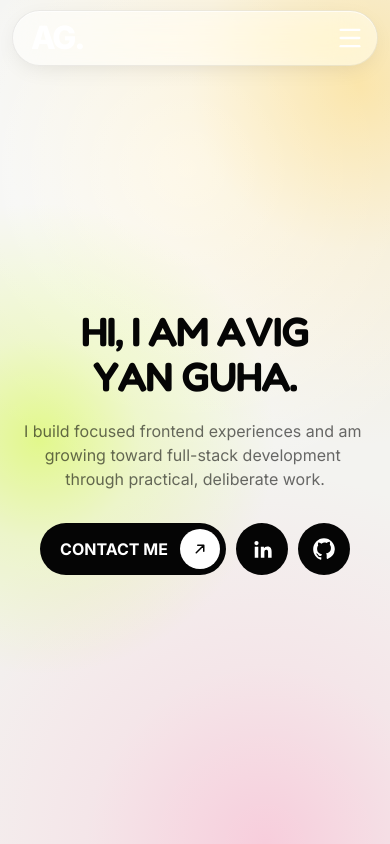
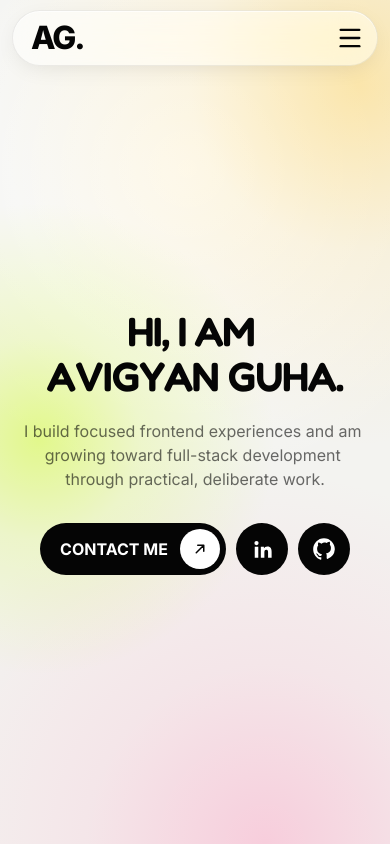
Before and after one commit to avigyanguha/avigyan_portfolio, a React app: page / in a window 390 px wide. Shown: the top 844 px of the page. Built offline with nearby package versions, Linux system fonts and the light colour scheme; the HTML template or start-up script is replaced by a standard one; a web font is replaced by a local one.

Commit message:
prod proof

```diff
--- a/src/data/projects.ts
+++ b/src/data/projects.ts
@@ -1,18 +1,20 @@
 import type { Project } from "../types";
+import avi8Image from "../assets/images/avi8.png";
+import passwordGeneratorImage from "../assets/images/password-generator.png";
 
 export const projects: Project[] = [
   {
     title: "Avi-8 Music Player.",
     description:
       "A personal music player designed to play and organize favourite songs through an interactive and visually engaging interface.",
-    image: "src/assets/images/avi8.png",
+    image: avi8Image,
     githubUrl: "https://github.com/avigyanguha/avi-8-music-player",
   },
   {
     title: "Password Generator.",
     description:
       "A password generator designed to create secure passwords through a simple and user-friendly interface.",
-    image: "src/assets/images/password-generator.png",
+    image: passwordGeneratorImage,
     githubUrl: "https://github.com/avigyanguha/password-generator",
   },
 ];
--- a/src/styles/components/Navbar.css
+++ b/src/styles/components/Navbar.css
@@ -2,6 +2,13 @@
 
 .navbar-wrapper,
 .mobile-navbar {
+  /* Navbar colours live here instead of using the global --color-text-primary /
+     --color-text-secondary tokens. Those are dark-theme values (#ffffff / #a3a3a3),
+     which render white and grey on this light site. */
+  --nav-text: #050505;
+  --nav-text-muted: rgba(5, 5, 5, 0.75);
+  --nav-accent: #050505;
+
   --nav-glass-bg: rgba(255, 255, 255, 0.55);
   --nav-glass-bg-strong: rgba(255, 255, 255, 0.72);
   --nav-glass-blur: blur(20px) saturate(180%);
@@ -12,6 +19,7 @@
 
 /* Browsers without backdrop-filter get a near-opaque surface instead */
 @supports not ((backdrop-filter: blur(1px)) or (-webkit-backdrop-filter: blur(1px))) {
+
   .navbar-wrapper,
   .mobile-navbar {
     --nav-glass-bg: rgba(255, 255, 255, 0.92);
@@ -65,7 +73,7 @@
   transition: none;
   border: none;
   background: transparent;
-  color: var(--color-text-primary);
+  color: var(--nav-text);
   font-family: "Inter Variable", Inter, sans-serif;
   font-size: 56px;
   font-weight: 900;
@@ -77,7 +85,7 @@
 }
 
 .navbar-logo span {
-  color: var(--color-primary);
+  color: var(--nav-accent);
 }
 
 .navbar-links {
@@ -86,6 +94,7 @@
   align-items: center;
   gap: 12px;
 }
+
 /* Shared sliding hover background */
 .navbar-hover-pill {
   position: absolute;
@@ -120,7 +129,7 @@
   border: none;
   border-radius: 999px;
   background: transparent;
-  color: var(--color-text-secondary);
+  color: var(--nav-text-muted);
   font-family: "Inter Variable", Inter, sans-serif;
   font-size: 16px;
   font-weight: 700;
@@ -130,10 +139,11 @@
 }
 
 .navbar-link:hover {
-  color: var(--color-text-primary);
+  color: var(--nav-text);
 }
+
 /* Active section indicator */
-.navbar-link::after {
+/* .navbar-link::after {
   content: "";
   position: absolute;
   left: 50%;
@@ -141,18 +151,19 @@
   width: 5px;
   height: 5px;
   border-radius: 50%;
-  background: var(--color-primary);
+  background: var(--nav-accent);
   transform: translateX(-50%) scale(0);
   transition: transform 0.25s ease;
+} */
+
+.navbar-link--active {
+  color: var(--nav-text);
 }
 
-.navbar-link--active {
-  color: var(--color-text-primary);
-}
+/* .navbar-link--active::after {
+  transform: translateX(-50%) scale(1);
+} */
 
-.navbar-link--active::after {
-  transform: translateX(-50%) scale(1);
-}
 /* Menu button */
 .navbar-menu-button {
   display: none;
@@ -165,7 +176,7 @@
   border: none;
   border-radius: 50%;
   background: transparent;
-  color: var(--color-text-primary);
+  color: var(--nav-text);
   cursor: pointer;
   -webkit-tap-highlight-color: transparent;
   transition:
@@ -180,6 +191,7 @@
 .navbar-menu-button:active {
   transform: scale(0.92);
 }
+
 /* Mobile overlay menu */
 .mobile-navbar {
   position: fixed;
@@ -213,6 +225,7 @@
   pointer-events: auto;
   transform: translateY(0);
 }
+
 .mobile-navbar-links {
   display: flex;
   flex-direction: column;
@@ -228,7 +241,7 @@
   border: none;
   border-bottom: 1px solid rgba(0, 0, 0, 0.08);
   background: transparent;
-  color: var(--color-text-secondary);
+  color: var(--nav-text-muted);
   font-family: "Inter Variable", Inter, sans-serif;
   font-size: clamp(28px, 8vw, 48px);
   font-weight: 800;
@@ -250,7 +263,7 @@
 }
 
 .mobile-navbar-link span {
-  color: var(--color-primary);
+  color: var(--nav-accent);
   font-size: 12px;
   font-weight: 700;
   letter-spacing: 1px;
@@ -258,7 +271,7 @@
 
 .mobile-navbar-link:hover,
 .mobile-navbar-link--active {
-  color: var(--color-text-primary);
+  color: var(--nav-text);
 }
 
 .mobile-navbar-link--active {
@@ -270,7 +283,7 @@
   justify-content: space-between;
   align-items: flex-end;
   padding-top: 24px;
-  color: var(--color-text-secondary);
+  color: var(--nav-text-muted);
   font-family: "Inter Variable", Inter, sans-serif;
   font-size: 10px;
   letter-spacing: 1.5px;
@@ -278,7 +291,7 @@
 
 .mobile-navbar-footer p {
   margin: 0;
-  color: var(--color-text-primary);
+  color: var(--nav-text);
   font-weight: 800;
 }
 
@@ -312,6 +325,7 @@
 
 /*Mobile / small tablet*/
 @media (max-width: 900px) {
+
   .navbar-wrapper,
   .navbar-wrapper--scrolled {
     padding: 12px 16px;
@@ -367,6 +381,7 @@
 }
 
 @media (max-width: 480px) {
+
   .navbar-wrapper,
   .navbar-wrapper--scrolled {
     padding: 10px 12px;
@@ -411,7 +426,7 @@
 .navbar-link:focus-visible,
 .navbar-menu-button:focus-visible,
 .mobile-navbar-link:focus-visible {
-  outline: 2px solid var(--color-primary);
+  outline: 2px solid var(--nav-accent);
 
   outline-offset: 4px;
 }
--- a/src/styles/sections/Hero.css
+++ b/src/styles/sections/Hero.css
@@ -21,29 +21,21 @@
   inset: 0;
   pointer-events: none;
   background:
-    radial-gradient(
-      circle at 10% 52%,
+    radial-gradient(circle at 10% 52%,
       rgba(202, 255, 0, 0.42) 0%,
       rgba(202, 255, 0, 0.16) 18%,
-      transparent 42%
-    ),
-    radial-gradient(
-      circle at 92% 10%,
+      transparent 42%),
+    radial-gradient(circle at 92% 10%,
       rgba(255, 210, 91, 0.48) 0%,
       rgba(255, 210, 91, 0.15) 20%,
-      transparent 43%
-    ),
-    radial-gradient(
-      circle at 68% 100%,
+      transparent 43%),
+    radial-gradient(circle at 68% 100%,
       rgba(255, 133, 181, 0.34) 0%,
       rgba(255, 133, 181, 0.12) 20%,
-      transparent 42%
-    ),
-    radial-gradient(
-      circle at 48% 20%,
+      transparent 42%),
+    radial-gradient(circle at 48% 20%,
       rgba(255, 255, 255, 0.9) 0%,
-      transparent 45%
-    ),
+      transparent 45%),
     #f3f3f0;
 }
 
@@ -81,7 +73,7 @@
   margin: 0;
   color: #050505;
   text-align: center;
-  font-family:"Fredoka", sans-serif;
+  font-family: "Fredoka", sans-serif;
   font-size: clamp(48px, 5vw, 72px);
   font-weight: 400;
   line-height: 1.1;
@@ -129,13 +121,16 @@
     transform 0.25s ease,
     background-color 0.25s ease;
 }
+
 .hero__contact-button:hover {
   transform: translateY(-2px);
   background: #1a1a1a;
 }
+
 .hero__contact-button:active {
   transform: translateY(0);
 }
+
 .hero__contact-text {
   font-family: "Inter Variable", Inter, sans-serif;
   font-size: 16px;
@@ -144,6 +139,7 @@
   text-transform: uppercase;
   white-space: nowrap;
 }
+
 .hero__contact-icon {
   width: 42px;
   height: 42px;
@@ -154,11 +150,13 @@
   background: #ffffff;
   color: #050505;
 }
+
 .hero__contact-arrow {
   width: 18px;
   height: 18px;
   transition: transform 0.25s ease;
 }
+
 .hero__contact-button:hover .hero__contact-arrow {
   transform: translate(2px, -2px);
 }
@@ -180,13 +178,16 @@
     transform 0.25s ease,
     background-color 0.25s ease;
 }
+
 .hero__social-button:hover {
   transform: translateY(-2px);
   background: #1a1a1a;
 }
+
 .hero__social-button:active {
   transform: translateY(0);
 }
+
 .hero__social-icon {
   width: 26px;
   height: 26px;
@@ -206,9 +207,11 @@
   .hero {
     padding: 100px 40px 60px;
   }
+
   .hero__content {
     gap: 40px;
   }
+
   .hero__description {
     max-width: 850px;
   }
@@ -220,16 +223,23 @@
   .hero {
     padding: 100px 24px 60px;
   }
+
   .hero__content {
     gap: 36px;
   }
+
   .hero__text-group {
     gap: 20px;
   }
+
   .hero__title {
     font-size: clamp(40px, 10vw, 58px);
     white-space: normal;
+    overflow-wrap: normal;
+    word-break: normal;
+    hyphens: none;
   }
+
   .hero__description {
     font-size: 18px;
     line-height: 1.5;
@@ -242,26 +252,33 @@
   .hero {
     padding: 90px 18px 50px;
   }
+
   .hero__content {
     gap: 32px;
   }
+
   .hero__title {
     font-size: clamp(36px, 10.5vw, 48px);
   }
+
   .hero__description {
     font-size: 16px;
   }
+
   .hero__actions {
     gap: 10px;
   }
+
   .hero__contact-button {
     height: 52px;
     padding-left: 20px;
   }
+
   .hero__contact-icon {
     width: 40px;
     height: 40px;
   }
+
   .hero__social-button {
     width: 52px;
     height: 52px;
@@ -281,22 +298,27 @@
     padding-left: 16px;
     padding-right: 16px;
   }
+
   .hero__actions {
     flex-wrap: wrap;
     gap: 8px;
   }
+
   .hero__contact-button {
     height: 48px;
     padding-left: 16px;
     gap: 8px;
   }
+
   .hero__contact-text {
     font-size: 15px;
   }
+
   .hero__contact-icon {
     width: 36px;
     height: 36px;
   }
+
   .hero__social-button {
     width: 48px;
     height: 48px;
@@ -305,6 +327,7 @@
 
 /* REDUCED MOTION */
 @media (prefers-reduced-motion: reduce) {
+
   .hero__contact-button,
   .hero__social-button,
   .hero__contact-arrow {
--- a/src/ui/text-effect.tsx
+++ b/src/ui/text-effect.tsx
@@ -215,6 +215,7 @@ type AnimationComponentProps = {
   variants: Variants;
   per: PerType;
   segmentWrapperClassName?: string;
+  customIndex?: number;
 };
 
 const AnimationComponent = React.memo(
@@ -223,6 +224,7 @@ const AnimationComponent = React.memo(
     variants,
     per,
     segmentWrapperClassName,
+    customIndex,
   }: AnimationComponentProps) => {
     const className =
       per === "line"
@@ -230,6 +232,7 @@ const AnimationComponent = React.memo(
         : "inline-block whitespace-pre";
     return (
       <motion.span
+        custom={customIndex}
         variants={variants}
         aria-hidden="true"
         className={cn(
@@ -264,7 +267,6 @@ export function TextEffect({
   segmentTransition,
   style,
 }: TextEffectProps) {
-  const segments = splitText(children, per);
   const MotionTag =
     motion[
       as as keyof typeof motion
@@ -275,6 +277,33 @@ export function TextEffect({
     speedReveal;
   const duration =
     0.3 / speedSegment;
+
+  const itemVariants =
+    per === "char"
+      ? {
+          hidden: (variants?.item ?? baseVariants.item).hidden,
+          visible: (i: number) => {
+            const rawVisible = (variants?.item ?? baseVariants.item).visible as TargetAndTransition;
+            return {
+              ...rawVisible,
+              transition: {
+                ...(hasTransition(rawVisible) ? rawVisible.transition : {}),
+                duration,
+                delay: delay + (typeof i === "number" ? i * stagger : 0),
+                ...segmentTransition,
+              },
+            };
+          },
+          exit: (variants?.item ?? baseVariants.item).exit,
+        }
+      : createVariantsWithTransition(
+          variants?.item ?? baseVariants.item,
+          {
+            duration,
+            ...segmentTransition,
+          },
+        );
+
   const computedVariants = {
     container: {
       ...(variants?.container ??
@@ -283,21 +312,79 @@ export function TextEffect({
         ...(variants?.container?.visible ??
           baseVariants.container.visible),
         transition: {
-          staggerChildren: stagger,
-          delayChildren: delay,
+          staggerChildren: per === "char" ? 0 : stagger,
+          delayChildren: per === "char" ? 0 : delay,
           ...containerTransition,
         },
       },
     },
 
-    item: createVariantsWithTransition(
-      variants?.item ?? baseVariants.item,
-      {
-        duration,
-        ...segmentTransition,
-      },
-    ),
+    item: itemVariants,
   };
+
+  if (per === "char") {
+    const words = children.split(/(\s+)/);
+    let globalCharIndex = 0;
+
+    return (
+      <AnimatePresence mode="popLayout">
+        {trigger && (
+          <MotionTag
+            initial="hidden"
+            animate="visible"
+            exit="exit"
+            variants={computedVariants.container}
+            className={className}
+            onAnimationComplete={onAnimationComplete}
+            onAnimationStart={onAnimationStart}
+            style={style}
+          >
+            {/* Accessible text — visually hidden */}
+            <span className="sr-only">{children}</span>
+
+            {/* Animated visible text with unbroken words */}
+            {words.map((word, wIdx) => {
+              if (word.match(/^\s+$/)) {
+                const spaceIndex = globalCharIndex++;
+                return (
+                  <AnimationComponent
+                    key={`space-${wIdx}`}
+                    segment={word}
+                    variants={computedVariants.item}
+                    per={per}
+                    segmentWrapperClassName={segmentWrapperClassName}
+                    customIndex={spaceIndex}
+                  />
+                );
+              }
+              return (
+                <span
+                  key={`word-${wIdx}`}
+                  className="inline-block whitespace-nowrap"
+                >
+                  {word.split("").map((char, cIdx) => {
+                    const charIndex = globalCharIndex++;
+                    return (
+                      <AnimationComponent
+                        key={`char-${wIdx}-${cIdx}`}
+                        segment={char}
+                        variants={computedVariants.item}
+                        per={per}
+                        segmentWrapperClassName={segmentWrapperClassName}
+                        customIndex={charIndex}
+                      />
+                    );
+                  })}
+                </span>
+              );
+            })}
+          </MotionTag>
+        )}
+      </AnimatePresence>
+    );
+  }
+
+  const segments = splitText(children, per);
 
   return (
     <AnimatePresence mode="popLayout">
--- a/vite.config.ts
+++ b/vite.config.ts
@@ -4,7 +4,7 @@ import { defineConfig } from 'vite';
 import tailwindcss from '@tailwindcss/vite';
 
 export default defineConfig({
-  plugins: [react(), tailwindcss],
+  plugins: [react(), tailwindcss()],
   resolve: {
     alias: {
       '@': fileURLToPath(new URL('./src', import.meta.url)),
```
Also changed, not shown: src/data/skills.ts (+5 -2 lines), 1 other file (tests, documents, lock files or other folders).
